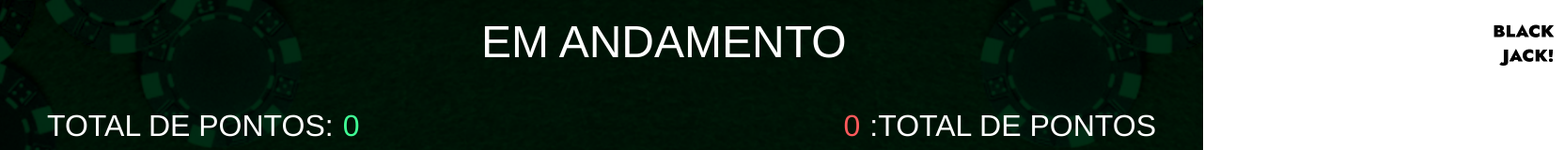
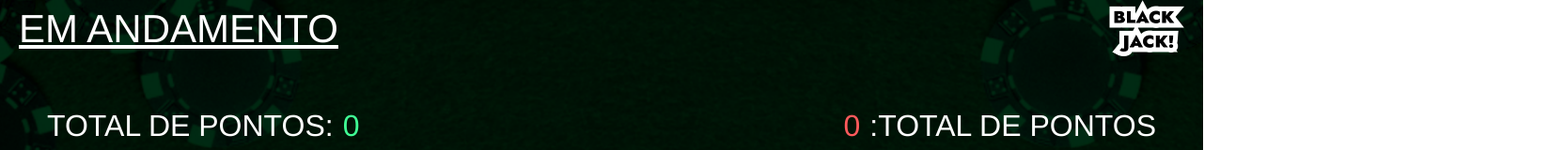
Before and after one commit to GwyZapa/blackjack, a React (Vite) app: page / in a window 1280 px wide. Shown: the top 160 px of the page at 94% size, 1664 px wide, since content can reach past the window. Built offline with nearby package versions, Linux system fonts and the light colour scheme; no server answers.

Commit message:
logic fixes and final touches

```diff
--- a/src/App.jsx
+++ b/src/App.jsx
@@ -19,7 +19,14 @@ function App() {
     // Refs para armazenar os valores mais recentes
     const totalPointsRef = useRef(0);
     const totalDealerRef = useRef(0);
-    const dealerStarted = useRef(false); // Evita que o Dealer receba duas cartas no início
+
+    const [isRestartVisible, setIsRestartVisible] = useState(false);
+
+
+    const visRestart = () => {
+        setIsRestartVisible(true);
+    };
+
 
     // Função utilitária para calcular os pontos de um array de cartas
     const calculatePoints = (cards) => {
@@ -61,14 +68,15 @@ function App() {
         console.log(`🎴 Pontos do Jogador: ${newPlayerTotal}`);
         setTotalPoints(newPlayerTotal);
         totalPointsRef.current = newPlayerTotal; // Atualiza o ref
-
+        // debugger;
         if (newPlayerTotal > 21) {
             setGameStatus("DERROTA! VOCÊ ESTOUROU");
+            visRestart(); // Torna o botão visível sempre que o jogo termina
         } else if (!playerStopped) {
             if (calculatePoints(dealerCards) < 18) {
                 setTimeout(drawDealerCard, 1000);
             } else {
-                checkWinner();
+                // checkWinner();
             }
         }
         if (newPlayerTotal === 21) {
@@ -122,6 +130,9 @@ function App() {
         } else {
             setGameStatus("EMPATE!");
         }
+
+        visRestart(); // Torna o botão visível sempre que o jogo termina
+
     };
 
     // 6. O jogador decide parar
@@ -153,7 +164,7 @@ function App() {
 
     return (
         <div className='App'>
-            <Header gameStatus={gameStatus} />
+            <Header gameStatus={gameStatus} isRestartVisible={isRestartVisible}/>
             <PointArea
                 dealerPoints={dealerPoints}
                 totalDealer={totalDealer}
--- a/src/components/Header/Header.css
+++ b/src/components/Header/Header.css
@@ -1,28 +1,34 @@
 .bar{
     width: 100%;
     height: 60px;
+    /* display: flex;
+    justify-content: space-between;
+    align-items: center; */
+    padding-bottom: 10px;
+}
+
+.container{
+    /* margin-top: 30px !important; */
+    /* margin-top: 10px; */
+    /* margin-left: 40%; */
+    width: 1920px;
+    height: 60px;
     display: flex;
-    justify-content: space-between;
+    /* justify-content: space-around; */
     align-items: center;
 
 }
 
-.container{
-    margin-top: 30px !important;
-    max-height: 60px;
-    margin-top: 10px;
-    width: 60%;
-    margin-left: 40%;
-    display: flex;
-    justify-content: space-between;
-    align-items: center;
-}
-
 .status-title {
-    font-size: 48px;
+    font-size: 42px;
     font-weight: 500;
     color: white;
-    min-width: 700px;
+    /* min-width: 700px; */
+    /* flex-grow: 1; Faz o título ocupar o espaço disponível */
+    position: absolute;
+    left: 20px;
+    text-align: center; /* Centraliza o texto dentro da div */
+    text-decoration: underline ;
 }
 
 .restart-button {
@@ -30,18 +36,23 @@
     height: 40px;
     background-color: grey; /* Estilo temporário do botão */
     color: white;
-    border-radius: 10%; /* Torna o botão redondo */
-    display: flex;
-    align-items: center;
-    justify-content: center;
-    margin-right: 280px;
+    font-size: 18px;
+    border-radius: 5%; /* Torna o botão redondo */
+
+    /* margin-right: 280px; */
     font-weight: 700;
     visibility: hidden;
+    position: absolute;
+    left: 47.5%;
+    right: 47.5%;
+    /* margin-left: auto; Empurra o botão para a direita */
+
 }
 
 .logo {
-    margin-top: 20px;
-    margin: 10px;
-
-    min-width: 80px;
+    /* margin-top: 20px; */
+    /* margin: 10px; */
+    position: absolute;
+    right: 20px; /* Mantém a logo no canto direito */
+    width: 80px;
 }
--- a/src/components/Header/index.jsx
+++ b/src/components/Header/index.jsx
@@ -1,11 +1,17 @@
 import './Header.css';
 
-function Header({ gameStatus }) {
+function Header({ gameStatus, isRestartVisible }) {
     return (
         <div className='bar'>
             <div className='container'>
                 <div className='status-title'><h1>{gameStatus}</h1></div>
-                <div className='restart-button'><h1>REINICIAR</h1></div>
+                <button
+                    className="restart-button"
+                    style={{ visibility: isRestartVisible ? "visible" : "hidden" }}
+                    onClick={() => window.location.reload()} // Reinicia o jogo (opcional)
+                    >
+                    REINICIAR
+                </button>
                 <div className='logo'><img src='src/assets/BLACKjacklogo.png' alt="Logo" /></div>
             </div>
         </div>
```
